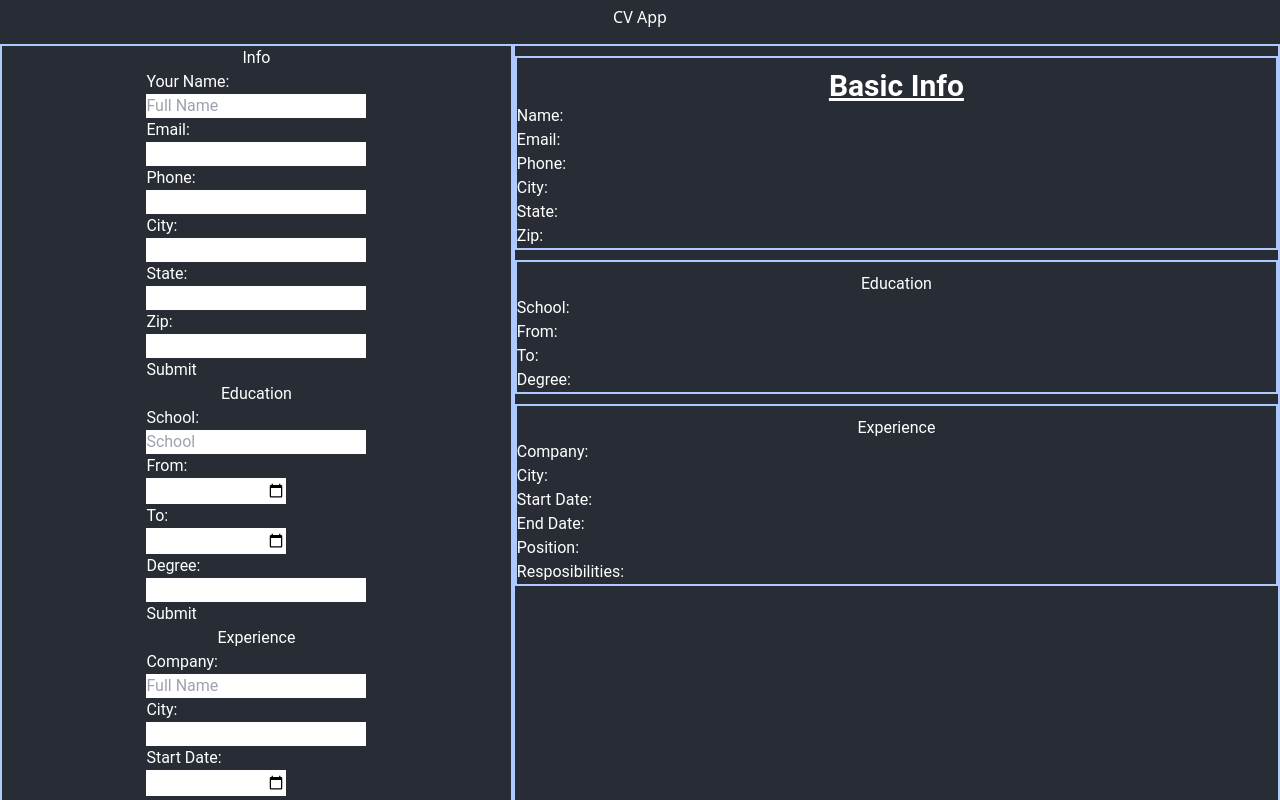
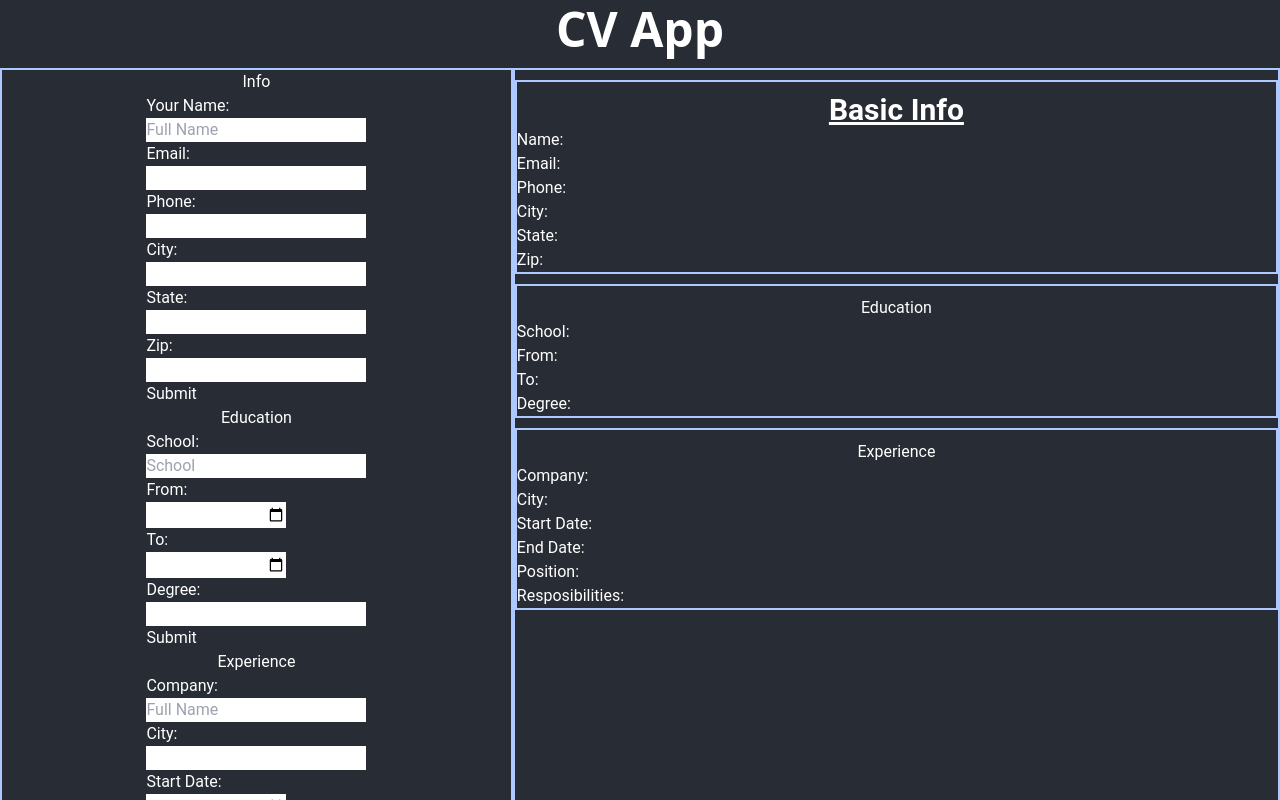
Before and after one commit to mrdoza/CV_App, a React (Vite) app: page / in a window 1280 px wide. Shown: the top 800 px of the page. Built offline with nearby package versions, Linux system fonts and the light colour scheme.

Commit message:
minor styling to the header

```diff
--- a/src/components/Header.jsx
+++ b/src/components/Header.jsx
@@ -2,7 +2,7 @@
 function Header() {
   return (
     <header>
-      <h1>CV App</h1>
+      <h1 className=" text-5xl font-bold text-white">CV App</h1>
     </header>
   );
 }
```
